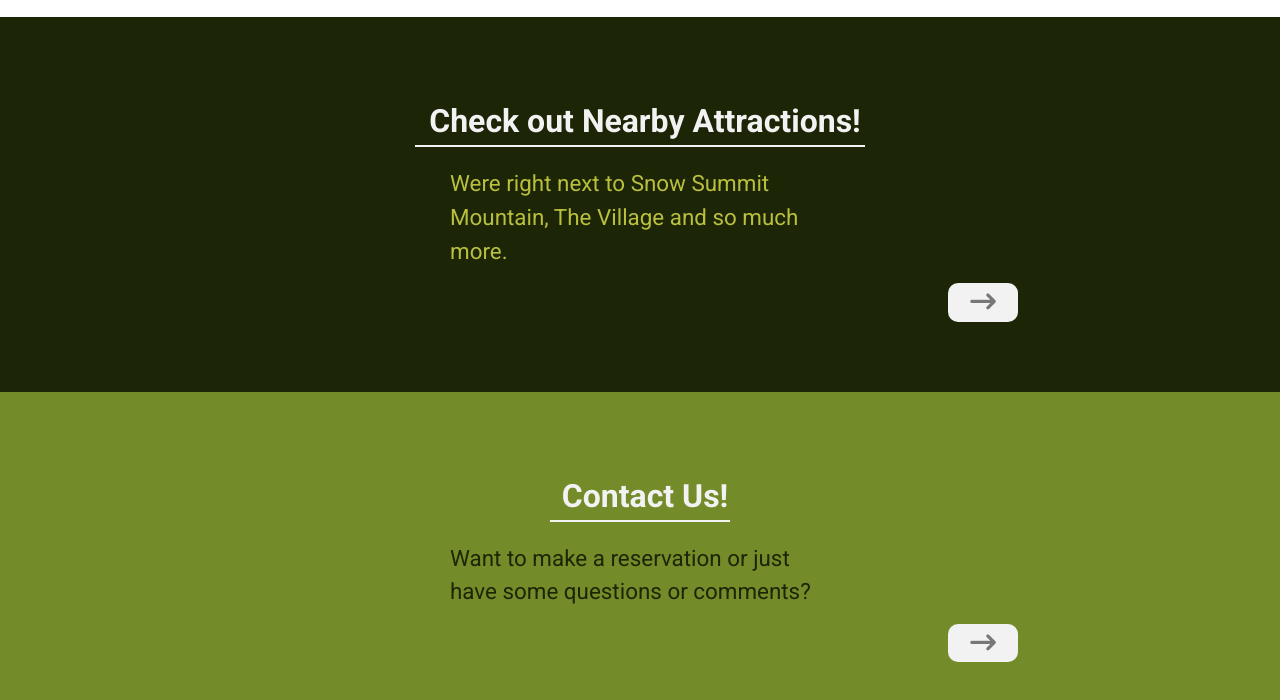
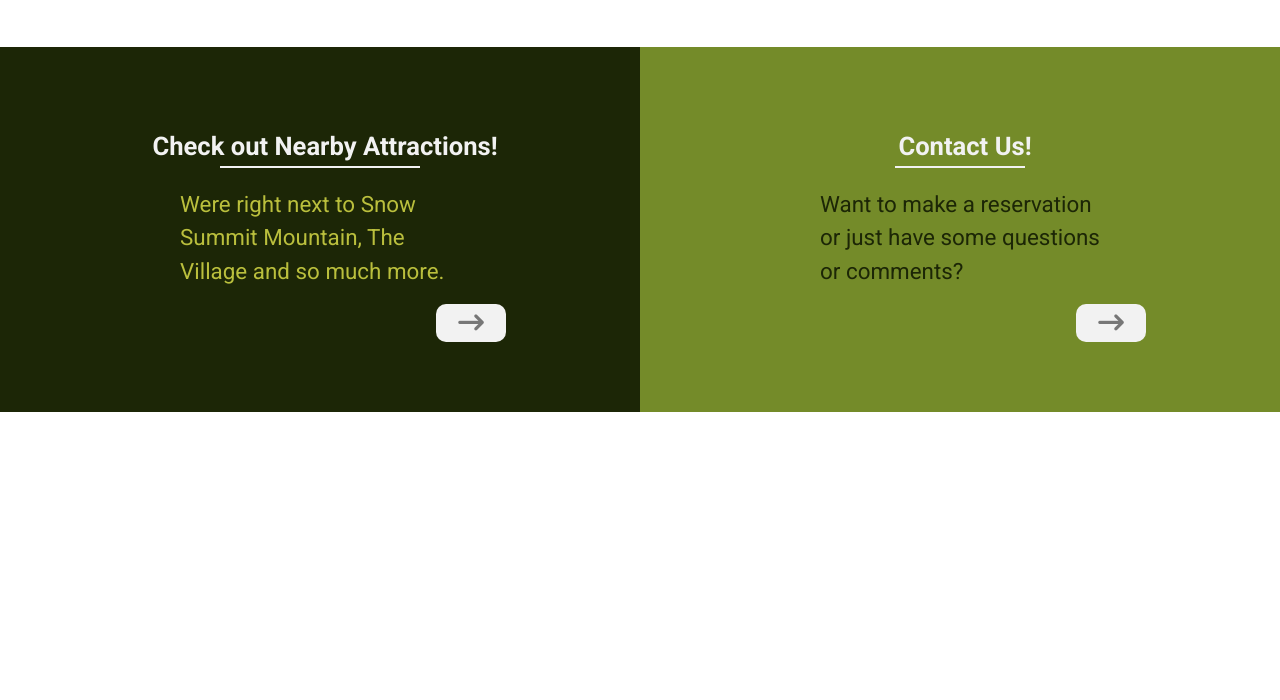
Before and after one commit to champ-Ian/jeffriesgreenhouse, a plain HTML site: page index.html in a window 1280 px wide. Shown: the part 634-1334 px from the top of the page. After the commit the page ends 1046 px from the top, so only its background shows below. Drawn offline with Linux system fonts and the light colour scheme.

Commit message:
Update index.css

```diff
--- a/css/index.css
+++ b/css/index.css
@@ -246,9 +246,19 @@ body {
     .line{
         width: 300px;
     }
+    .attractions, .contact{
+        width: 50%;
+    }
+    .attractions{
+        margin-top: 0px;
+    }
+    .attractions p, .contact p{
+        font-size: 1.4rem;
+        width: 300px;
+    }
     .attractions h1, .contact h1{
-        width: 500px;
-        font-size: 2rem;
+        width: 100%;
+        font-size: 1.6rem;
         align-self: center;
         margin: 0;
         text-align: center;
@@ -258,10 +268,14 @@ body {
         margin: 0;
     }
     .attractions div{
-        width: 450px;
+        width: 200px;
     }
     .contact div{
-        width: 180px;
+        width: 130px;
+    }
+    .otherSections{
+        margin-top: 50px;
+        display: flex;
     }
 }
 
```
